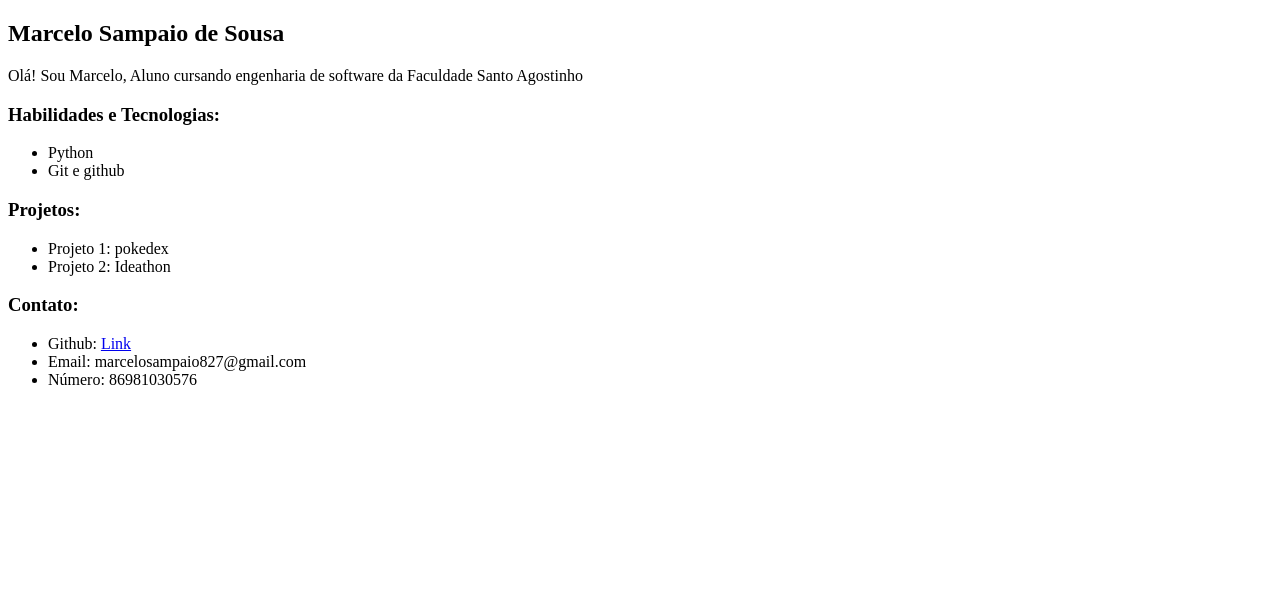
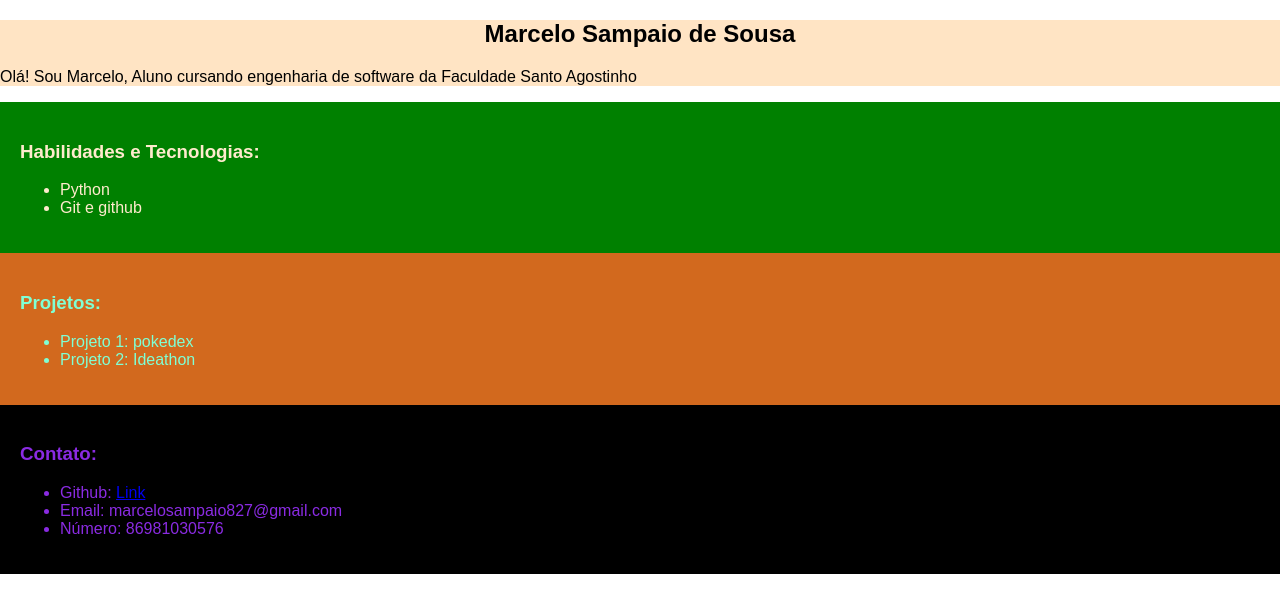
Before and after one commit to MarceloX2115/Meu-site, a plain HTML site: page index.html in a window 1280 px wide. Drawn offline with Linux system fonts and the light colour scheme.

Commit message:
add style do site

```diff
--- a/index.html
+++ b/index.html
@@ -5,13 +5,13 @@
     <meta name="viewport" content="width=device-width, initial-scale=1.0">
     <title>Portifólio - Marcelo Dev</title>
 </head>
-<body>
-<section>
-    <h1>Marcelo Sampaio de Sousa</h1>
+<body style="font-family: sans-serif; margin: 0; padding: 0;">
+<section style="background-color: bisque;">
+    <h1 style="text-align: center;">Marcelo Sampaio de Sousa</h1>
     <p>Olá! Sou Marcelo, Aluno cursando engenharia de software da Faculdade Santo Agostinho</p>
 </section>
 
-<section>
+<section style="padding: 20px; color: blanchedalmond; background-color: green;">
     <h3>Habilidades e Tecnologias:</h3>
     <ul>
         <li>Python</li>
@@ -19,7 +19,7 @@
     </ul>
 </section>
 
-<section>
+<section style="padding: 20px; color: aquamarine; background-color: chocolate;">
     <h3>Projetos:</h3>
     <ul>
         <li>Projeto 1: pokedex</li>
@@ -27,7 +27,7 @@
     </ul>
 </section>
 
-<section>
+<section style="padding: 20px; color: blueviolet; background-color: black;">
     <h3>Contato: </h3>
     <ul>
         <li>Github: <a href= https://github.com/MarceloX2115?tab=repositories
```
